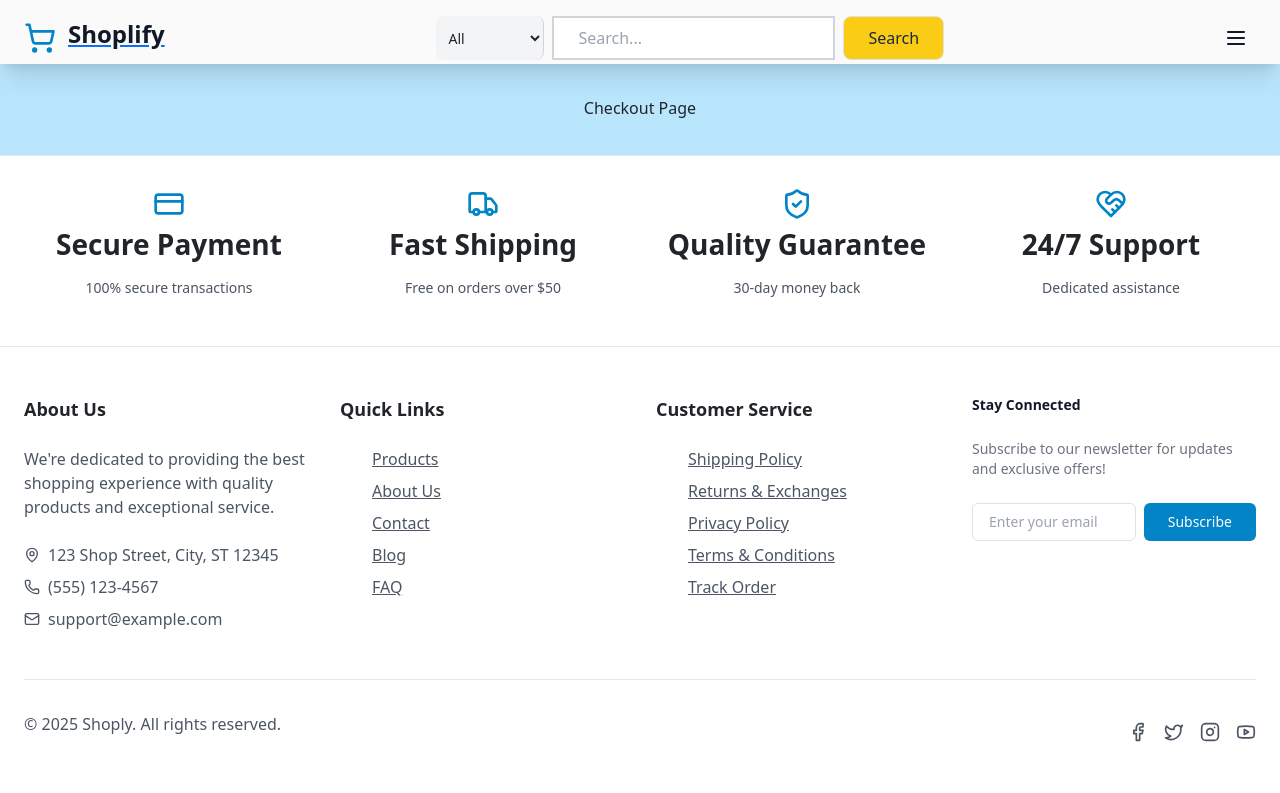
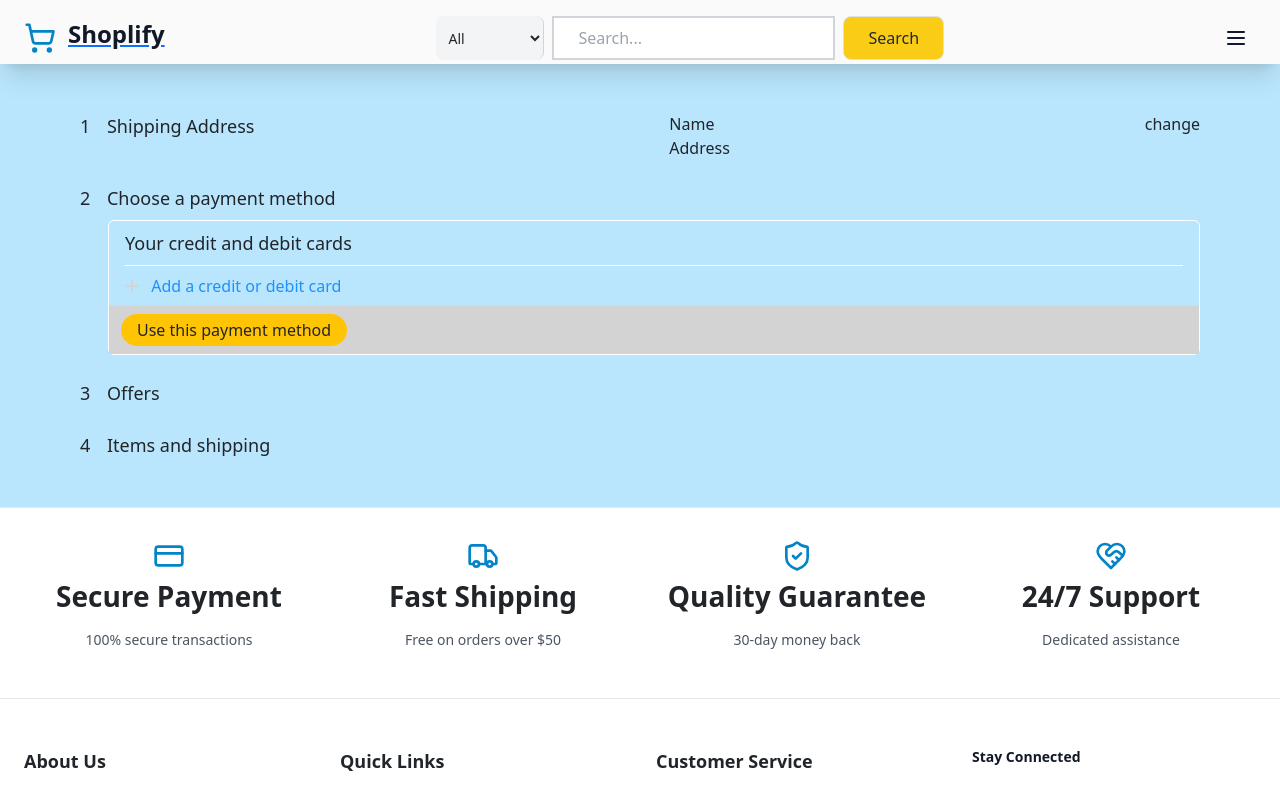
Before and after one commit to RVP2-241209-team2/p2-frontend, a React (Vite) app: page /checkout in a window 1280 px wide. Shown: the top 793 px of the page. Built offline with nearby package versions, Linux system fonts and the light colour scheme.

Commit message:
feat: rough draft of checkout page

```diff
--- a/src/pages/main/cart-page.css
+++ b/src/pages/main/cart-page.css
@@ -3,6 +3,8 @@
     padding: 10px 0 10px 10px;
     border-bottom: 0.2px solid gray;
     margin: 0 0 15px 0;
+
+    color: #ffc505;
 }
 .img{
     max-width: 150px;
--- a/src/pages/main/cart-page.tsx
+++ b/src/pages/main/cart-page.tsx
@@ -1,6 +1,7 @@
 import axios from "axios";
 import { useEffect, useState } from "react";
 import "./cart-page.css";
+import { useNavigate } from "react-router-dom";
 
 interface FakeItem{
   id: number;
@@ -23,6 +24,7 @@ interface FakeItem{
 //   total: number;
 // }
 export default function CartPage() {
+  const nagivate = useNavigate();;
   const [items, setItems] = useState<FakeItem[]>([]);
   const [total, setTotal] = useState<number>(()=>{
     return items.reduce((acc, item) => acc + item.price, 0);
@@ -102,7 +104,7 @@ export default function CartPage() {
       </div>
       <div className="cart-Checkout">
         <div>Subtotal ({items.length} items): <span>${total}</span></div>
-        <button>Proceed to checkout</button>
+        <button onClick={()=>nagivate("/checkout")}>Proceed to checkout</button>
       </div>
     </div>
   </div>;
--- a/src/pages/main/checkout-page.tsx
+++ b/src/pages/main/checkout-page.tsx
@@ -1,3 +1,37 @@
+import { useNavigate } from "react-router-dom";
+
 export default function CheckoutPage() {
-  return <div>Checkout Page</div>;
+// check if user is signed in.
+  const navigate = useNavigate();
+
+
+  return <div className="w-[90vw]">
+    <div className="flex justify-between p-2 m-2">
+      <div className="text-lg font-medium"><span className="mr-3">1</span> Shipping Address</div>
+      <div>
+        <div>Name</div>
+        <div>Address</div>
+      </div>
+      <div>change</div>
+    </div>
+    <div className="p-2 m-2">
+      <div className="text-lg font-medium"><span className="mr-3">2</span> Choose a payment method</div>
+      <div className="ml-7 mt-2 border border-white rounded-md">
+        <div className="text-lg font-medium py-2 border-b border-white mx-3">Your credit and debit cards</div>
+        <div className="my-2 mx-3">
+          <span className="text-[lightgrey] cursor-pointer "><i className="fa-solid fa-plus"></i></span>
+          <span className="text-[dodgerblue] cursor-pointer hover:underline pl-2"> Add a credit or debit card</span>
+        </div>
+        <div className="cursor-pointer py-2 bg-[lightgrey] pl-3">
+          <div className="w-fit py-1 px-3 rounded-3xl bg-[#ffc505]">Use this payment method</div>
+        </div>
+      </div>
+    </div>
+    <div className="p-2 m-2">
+      <div className="text-lg font-medium"><span className="mr-3">3</span> Offers</div>
+    </div>
+    <div className="p-2 m-2">
+      <div className="text-lg font-medium"><span className="mr-3">4</span> Items and shipping</div>
+    </div>
+  </div>
 }
```
